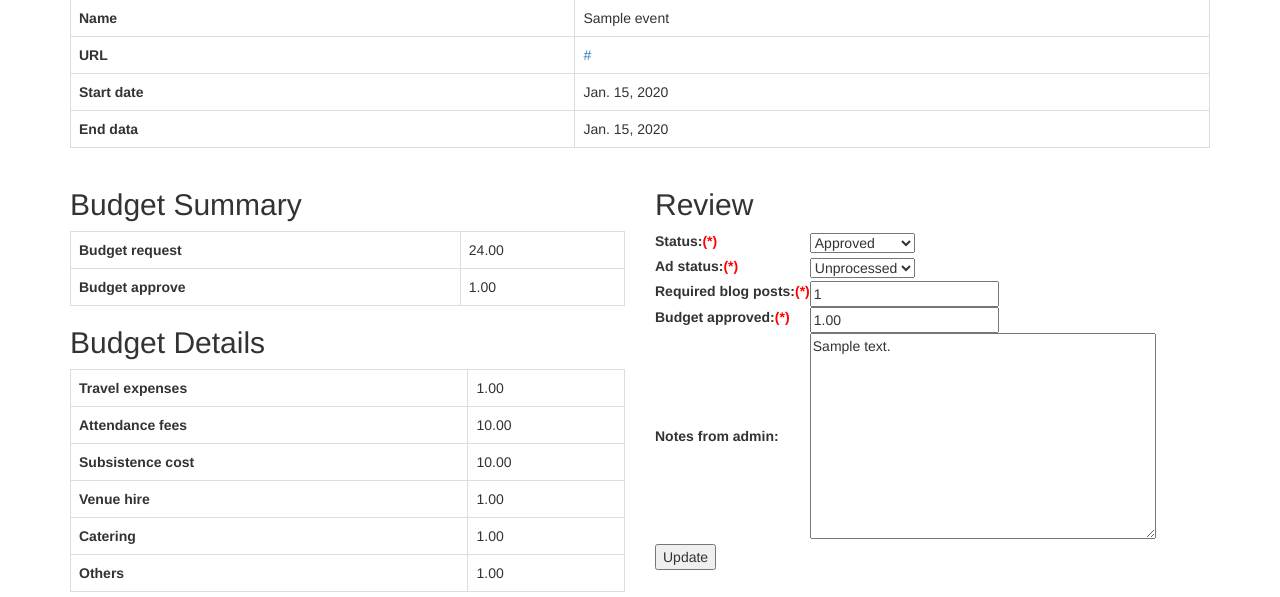
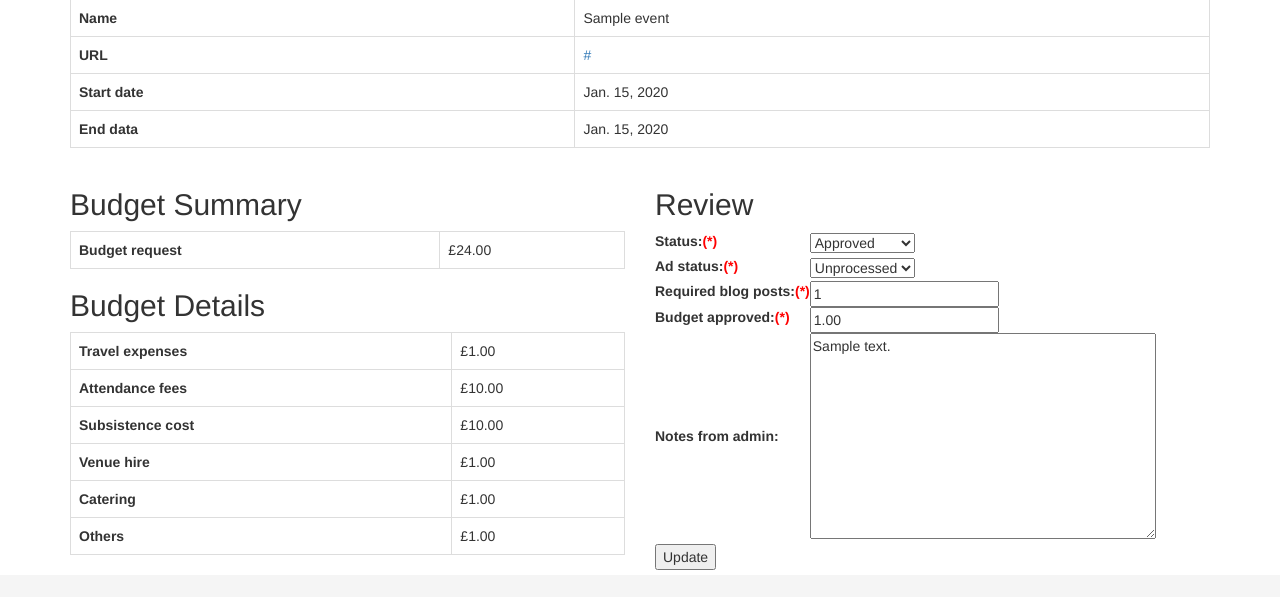
Before and after one commit to softwaresaved/lowfat, a Django app: page /event/1/review in a window 1280 px wide. Shown: the part 184-781 px from the top of the page. Run offline with Django 3.2, Linux system fonts and the light colour scheme; a user stored in the database is signed in; tables that the repository leaves empty hold one stand-in row (values such as "Sample post"); parts of the project's set-up code (start-up, migrations or seed data) failed here and were passed over; some libraries are stand-ins or nearby versions.

Commit message:
Add pound symbol

```diff
--- a/fat/templates/fat/event_review.html
+++ b/fat/templates/fat/event_review.html
@@ -30,11 +30,7 @@
     <tbody>
         <tr>
             <th>Budget request</th>
-            <td>{{ event.budget_total }}</td>
-        </tr>
-        <tr>
-            <th>Budget approve</th>
-            <td>{{ event.budget_approved }}</td>
+            <td>£{{ event.budget_total }}</td>
         </tr>
     </tbody>
 </table>
@@ -43,27 +39,27 @@
     <tbody>
         <tr>
             <th>Travel expenses</th>
-            <td>{{ event.budget_request_travel }}</td>
+            <td>£{{ event.budget_request_travel }}</td>
         </tr>
         <tr>
             <th>Attendance fees</th>
-            <td>{{ event.budget_request_attendance_fees }}</td>
+            <td>£{{ event.budget_request_attendance_fees }}</td>
         </tr>
         <tr>
             <th>Subsistence cost</th>
-            <td>{{ event.budget_request_subsistence_cost }}</td>
+            <td>£{{ event.budget_request_subsistence_cost }}</td>
         </tr>
         <tr>
             <th>Venue hire</th>
-            <td>{{ event.budget_request_venue_hire }}</td>
+            <td>£{{ event.budget_request_venue_hire }}</td>
         </tr>
         <tr>
             <th>Catering</th>
-            <td>{{ event.budget_request_catering }}</td>
+            <td>£{{ event.budget_request_catering }}</td>
         </tr>
         <tr>
             <th>Others</th>
-            <td>{{ event.budget_request_others }}</td>
+            <td>£{{ event.budget_request_others }}</td>
         </tr>
     </tbody>
 </table>
```
Also changed, not shown: fat/templates/fat/event_detail.html (+6 -6 lines).
